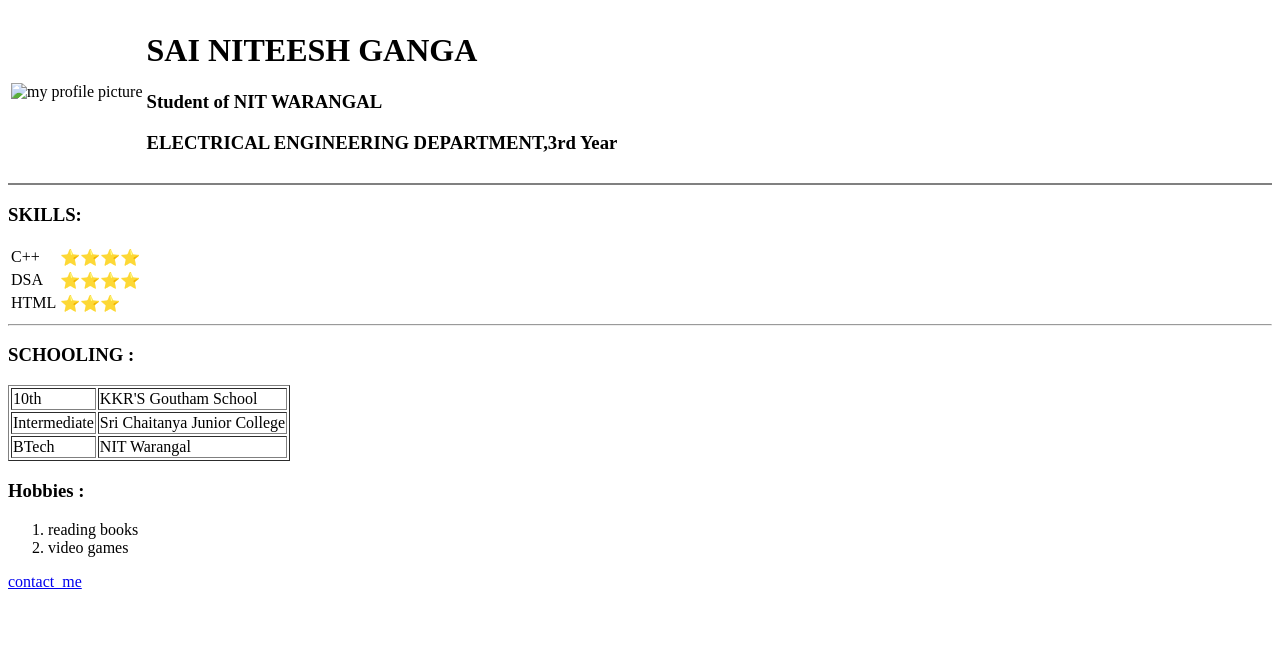
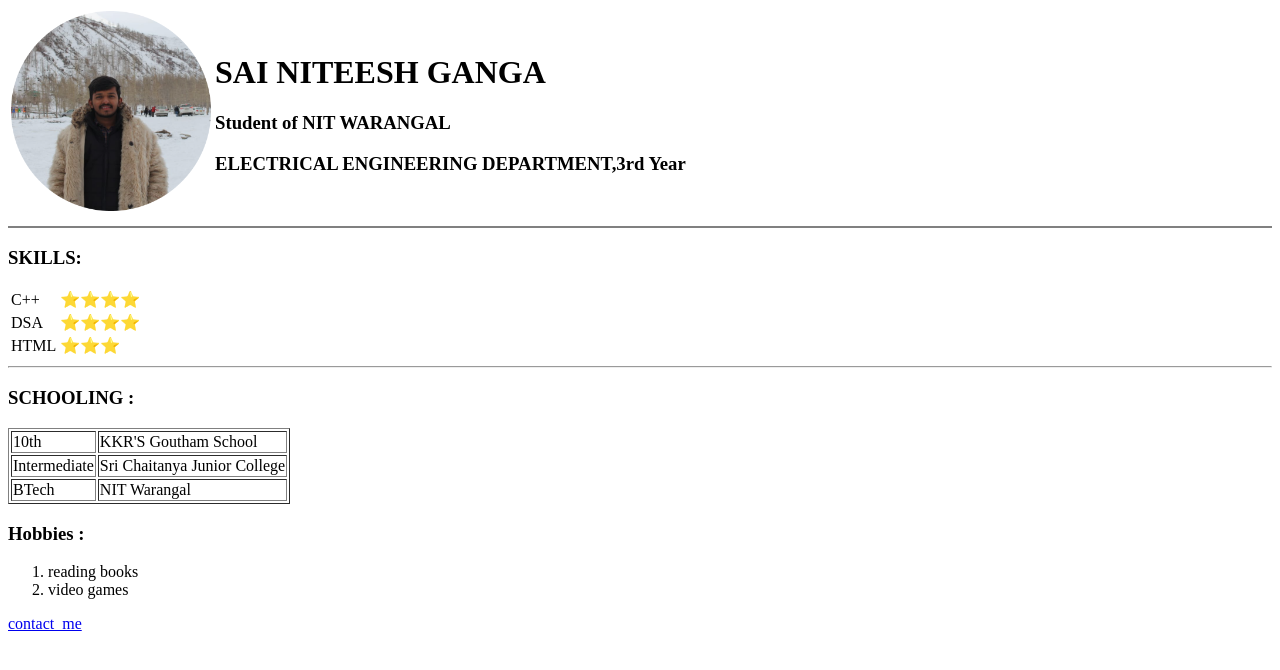
Before and after one commit to rocky-36/cv, a plain HTML site: page index.html in a window 1280 px wide. Drawn offline with Linux system fonts and the light colour scheme.

Commit message:
Update index.html

```diff
--- a/index.html
+++ b/index.html
@@ -9,7 +9,7 @@
 <body>
   <table>
     <tr>
-      <td><img src="images_for_coding/my_photo.png" alt="my profile picture" width="200" height="200"></td>
+      <td><img src="my_photo.png" alt="my profile picture" width="200" height="200"></td>
       <td><h1>SAI NITEESH GANGA</h1>
       <h3>Student of NIT WARANGAL</h3>
       <h3>ELECTRICAL ENGINEERING DEPARTMENT,3rd Year</h3>
```
